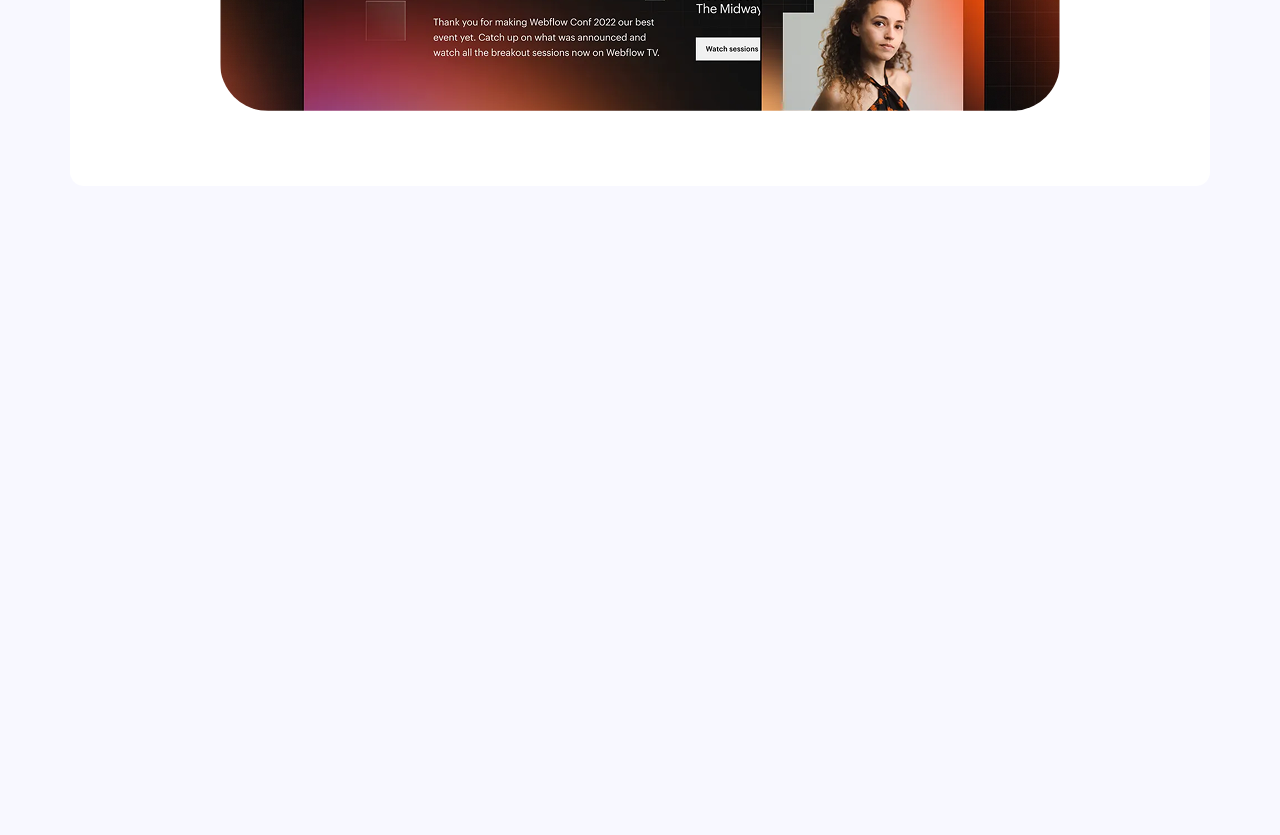
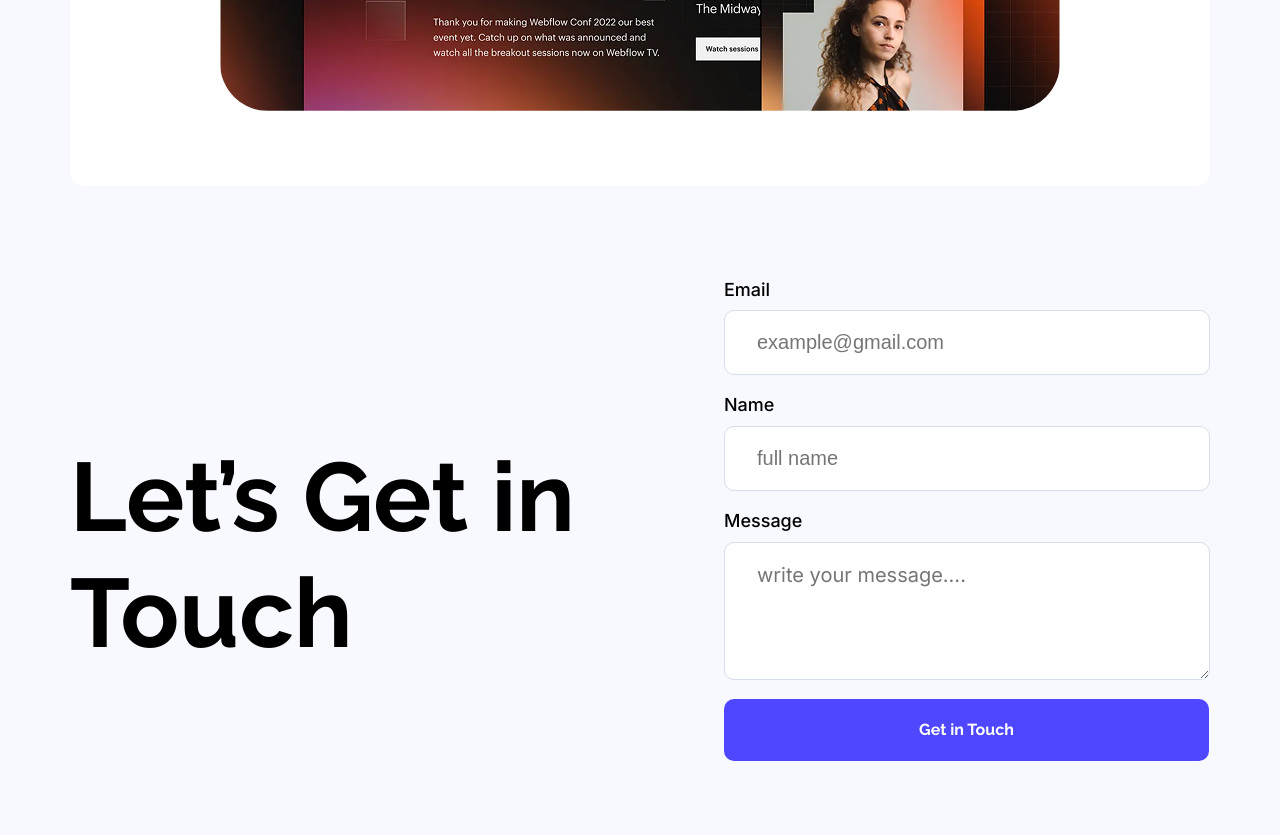
Before and after one commit to MDFAHAD721/web-flow-A01, a plain HTML site: page index.html in a window 1280 px wide. Shown: the part 2690-3525 px from the top of the page. Before the commit the page ends 2969 px from the top, so only its background shows below. Drawn offline with Linux system fonts and the light colour scheme.

Commit message:
added form section styles

```diff
--- a/index.html
+++ b/index.html
@@ -136,6 +136,25 @@
     </div>
     </div>
 </setion>
+
+<section class="form-section">
+    <div class="form-container">
+        <div class="form-greetings">
+            <h4 class="raleway-normal">Let’s Get in Touch</h4>
+        </div>
+        <div class="form-info inter-normal">
+            <form action="">
+            <h4>Email</h4>
+            <input type="email" name="" id="" placeholder="example@gmail.com">
+            <h4>Name</h4>
+            <input type="text" name="" id="" placeholder="full name">
+            <h4>Message</h4>
+            <textarea class="inter-normal" rows="4" cols="" name="" id="" placeholder="write your message...."></textarea>
+            <a href=""><button class="form-button raleway-normal">Get in Touch</button></a>
+            </form>
+        </div>
+    </div>
+</section>
 </main>
 </body>
 </html>
--- a/styles/webflowstyle.css
+++ b/styles/webflowstyle.css
@@ -209,3 +209,46 @@ main{
     border-radius: 48px;
     margin-top: 20px;
 }
+/* FORM SECTION */
+.form-container{
+    display: flex;
+    justify-content: space-between;
+    margin-bottom: 14px;
+    gap: 115px;
+    align-items: center;
+}
+.form-greetings h4{
+    font-size: 97px;
+    font-weight: bold;
+    line-height: 120%;
+}
+.form-info h4{
+    font-size: 18px;
+    font-weight: 500;
+    line-height: 120%;
+    margin-bottom: 10px;
+}
+input[type="text"],
+input[type=email],
+textarea {
+    display: block;
+    font-size: 20px;
+    width: 420px;
+    padding: 20px 32px;
+    border: 1px solid #D6DDED;
+    border-radius: 10px;
+    margin-bottom: 19px;
+}
+.form-button{
+    font-size: 16px;
+    font-weight: bold;
+    line-height: 150%;
+    color: #FFFFFF;
+    width: 485px;
+    padding: 19px 0px;
+    background-color: #4E47FF;
+    color: #FFFFFF;
+    border-radius: 10px;
+    border: none;
+    margin-bottom: 71px;
+}
```
Also changed, not shown: 1 other file.
